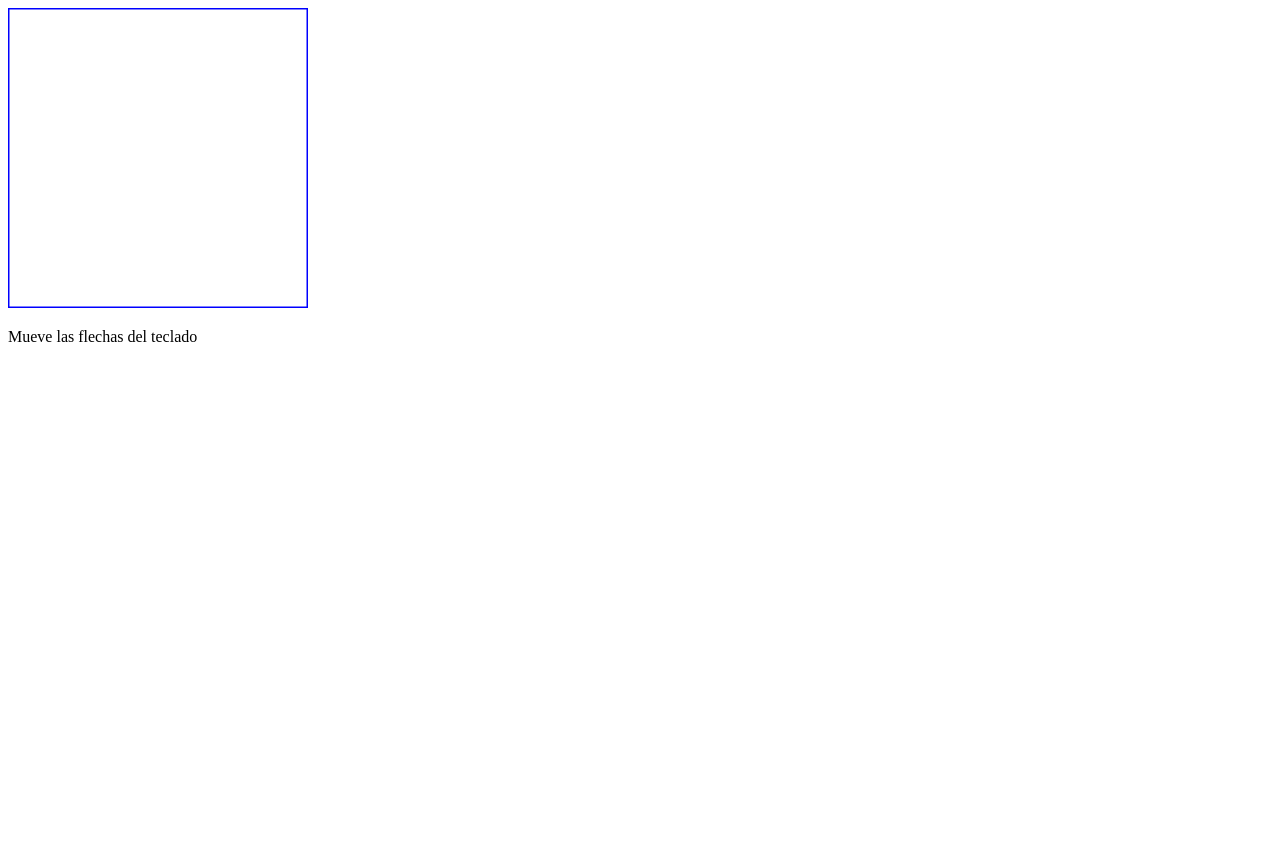
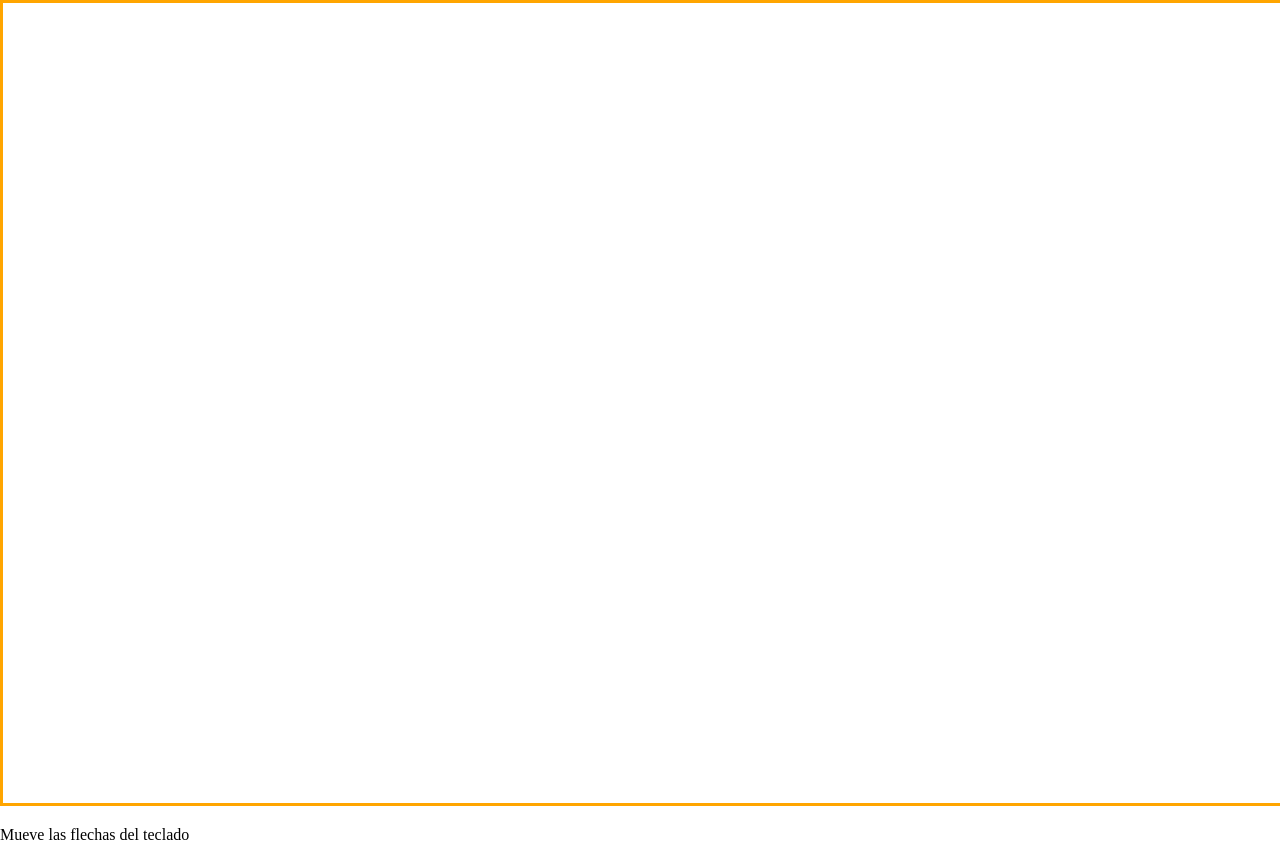
Before and after one commit to hrendonc/trash, a plain HTML site: page JavaScript/clicks/index.html in a window 1280 px wide. Before the commit the page ends 800 px from the top, so only its background shows below. Drawn offline with Linux system fonts and the light colour scheme.

Commit message:
Pantalla completa

```diff
--- a/JavaScript/clicks/eventos_click.js
+++ b/JavaScript/clicks/eventos.js
@@ -1,25 +1,46 @@
+
 document.addEventListener("mousedown",clickOn);
 document.addEventListener("mouseup",clickOff);
 document.addEventListener("mousemove",dibujar);
 
-const colorcito = "brown";
-const area = document.getElementById("canvas");
-const papel = area.getContext("2d");
-
-let x,y;
-let click=0;
-
+/* (Este codigo ya no es necesario, se realizará la misma accion pero con css)
 // Borde de Canvas
 dibujarLinea("blue", 0, 0, 300, 0, papel)
 dibujarLinea("blue", 300, 0, 300, 300, papel)
 dibujarLinea("blue", 300, 300, 0, 300, papel)
 dibujarLinea("blue", 0, 300, 0, 0, papel)
+*/
+
+//Canvas a pantalla completa
+var lienzo = document.getElementById("canvas");
+
+function pantallaCompleta() {
+    lienzo.style.width = window.innerWidth + "px";
+    lienzo.style.height = window.innerHeight + "px";
+
+    alto = window.innerHeight;
+    ancho = window.innerWidth;
+
+    console.log('Ancho de la pantalla: ' + window.innerWidth);
+    console.log('Alto de la pantalla: ' + window.innerHeight);
+}
+
+pantallaCompleta();
+
+document.getElementById("canvas").setAttribute("width",ancho);
+document.getElementById("canvas").setAttribute("height",alto);
+
+const colorcito = "brown";
+const area = document.getElementById("canvas");
+const papel = area.getContext("2d");
+let x,y;
+let click=0;
 
 function dibujarLinea(color, xinicial, yinicial, xfinal, yfinal, papel)
 {
     papel.beginPath();
     papel.strokeStyle = color;
-    papel.lineWidth = 3;
+    papel.lineWidth = 2;
     papel.moveTo(xinicial, yinicial);
     papel.lineTo(xfinal, yfinal);
     papel.stroke();
@@ -46,7 +67,7 @@ function clickOn(e)
 
 function clickOff(e)
 {
-    console.log(e.layerX + "," + e.layerY);
+    //console.log(e.layerX + "," + e.layerY);
     click = 0;
     x = e.layerX;
     y = e.layerY;
--- a/JavaScript/clicks/index.html
+++ b/JavaScript/clicks/index.html
@@ -3,13 +3,14 @@
 <head>
     <meta charset="UTF-8">
     <meta name="viewport" content="width=device-width, initial-scale=1.0">
+    <link rel="stylesheet" href="style.css">
+
     <title>Dibujando con Flechas</title>
-
 </head>
 <body>
-    <canvas width="300" height="300" id="canvas"></canvas>
+    <canvas id="canvas"></canvas>
     <p>Mueve las flechas del teclado</p>
 
-    <script src="eventos_click.js"></script>
+    <script src="eventos.js"></script>
 </body>
 </html>
--- a/JavaScript/clicks/style.css
+++ b/JavaScript/clicks/style.css
@@ -1,3 +1,8 @@
+body {
+    margin: 0;
+    overflow: hidden;
+}
+
 canvas{
     border: 3px solid orange;
 }
```
